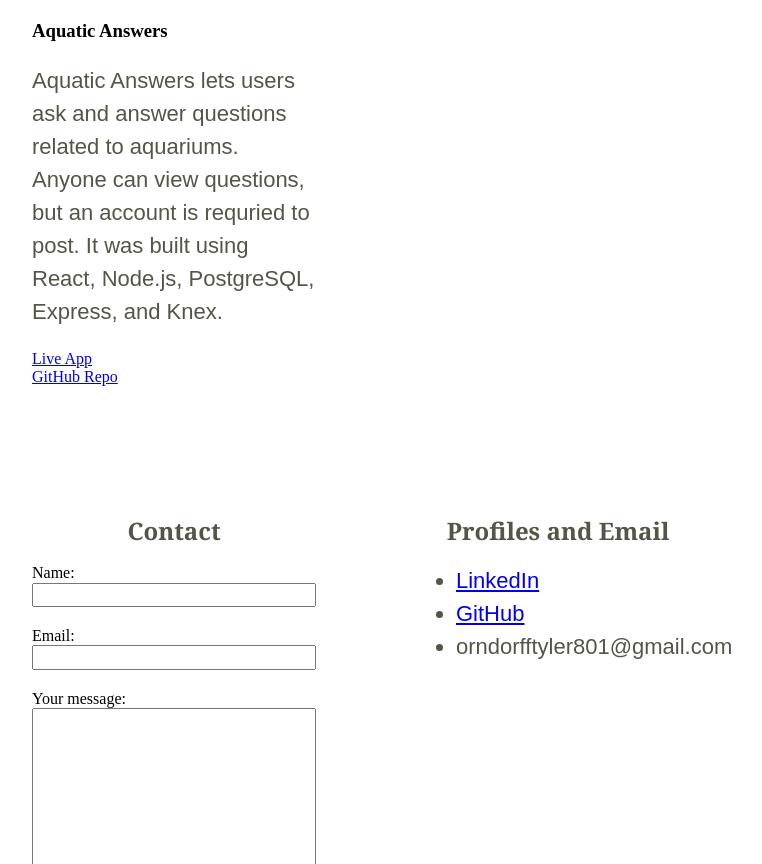
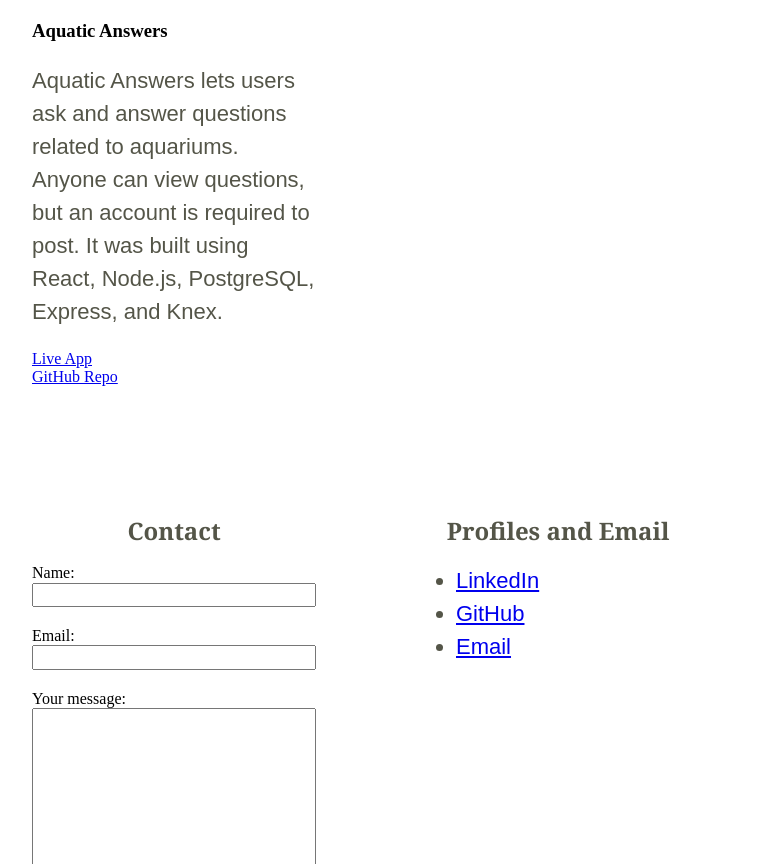
Before and after one commit to orndorfftyler/portfolio-v2, a plain HTML site: page index.html in a window 1280 px wide. Shown: the part 2948-3812 px from the top of the page, without its empty margins (274-1036 px from the left). Drawn offline with nearby package versions, Linux system fonts and the light colour scheme.

Commit message:
fixed typo, side whitespace issue, and made contact form fields required

```diff
--- a/index.html
+++ b/index.html
@@ -71,7 +71,7 @@
           <div class="item">
             <img src="images/aquatic-answers-question-page.PNG" alt="project placeholder" class="curve"/>
             <h3>Aquatic Answers</h3>
-            <p>Aquatic Answers lets users ask and answer questions related to aquariums. Anyone can view questions, but an account is requried to post. It was built using React, Node.js, PostgreSQL, Express, and Knex.</p>
+            <p>Aquatic Answers lets users ask and answer questions related to aquariums. Anyone can view questions, but an account is required to post. It was built using React, Node.js, PostgreSQL, Express, and Knex.</p>
             <a href="https://aquatic-app2.vercel.app/" target="_blank">Live App</a>
             <br>
             <a href="https://github.com/orndorfftyler/aquatic-app" target="_blank">GitHub Repo</a>
@@ -88,11 +88,11 @@
           <form action="https://formspree.io/orndorfftyler801@gmail.com"
       method="post">
             <label for="name">Name:</label>
-            <input id="name" type="text" name="name">
+            <input id="name" type="text" name="name" required>
             <label for="email">Email:</label>
-            <input id="email" type="text" name="email">
+            <input id="email" type="text" name="email" required>
             <label for="your-message">Your message:</label>
-            <textarea id="your-message" name="your-message" maxlength="500"></textarea>
+            <textarea id="your-message" name="your-message" maxlength="500" required ></textarea>
             <button type="submit">Submit</button>
           </form>
         </div>
@@ -102,7 +102,7 @@
           <ul class="ul">
             <li><a href="https://www.linkedin.com/in/tyler-orndorff-73ba4b90/" target="/_blank">LinkedIn</a></li>
             <li><a href="https://github.com/orndorfftyler" target="/_blank">GitHub</a></li>
-            <li>orndorfftyler801@gmail.com</li>
+            <li><a href = "mailto: orndorfftyler801@gmail.com">Email</a></li>
           </ul>
         </div>
       </section>
```
